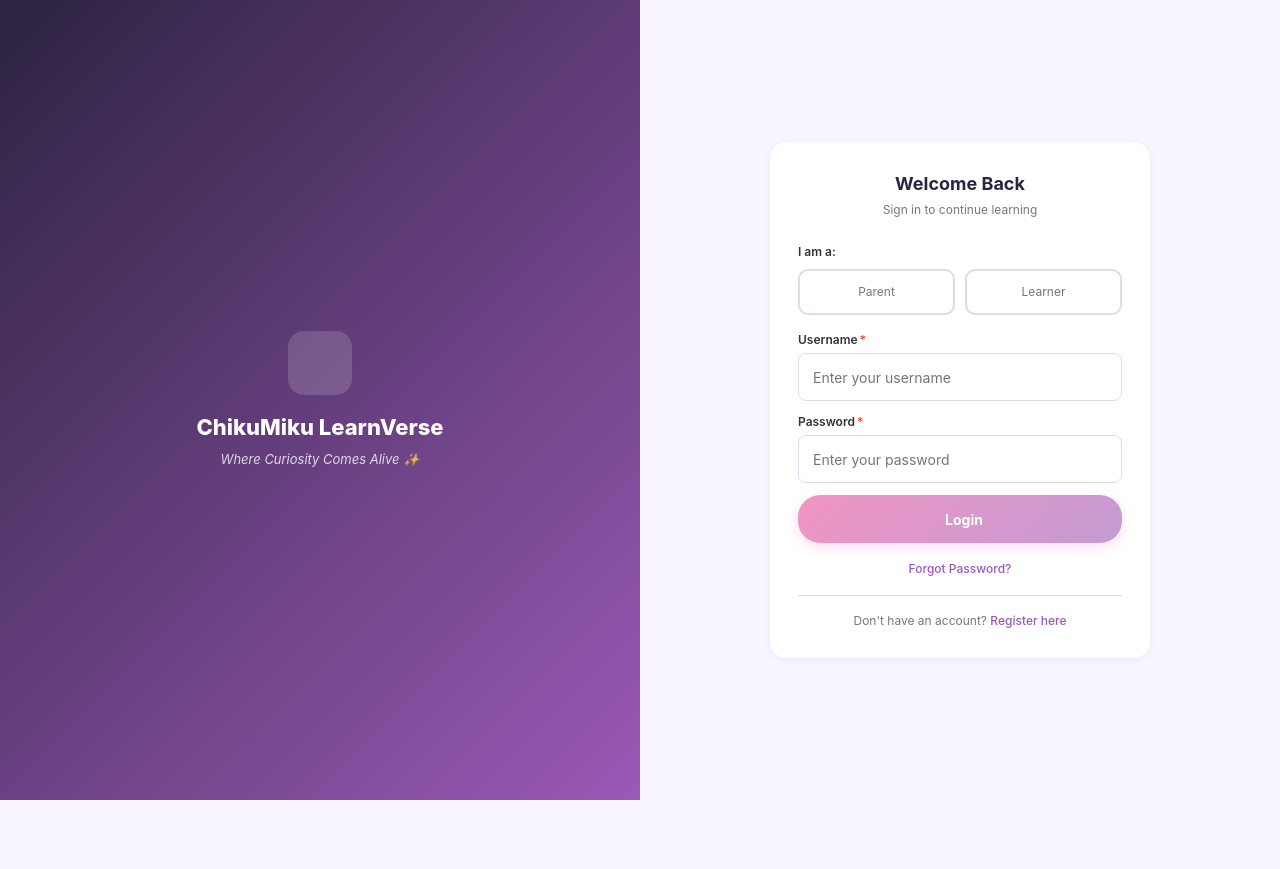
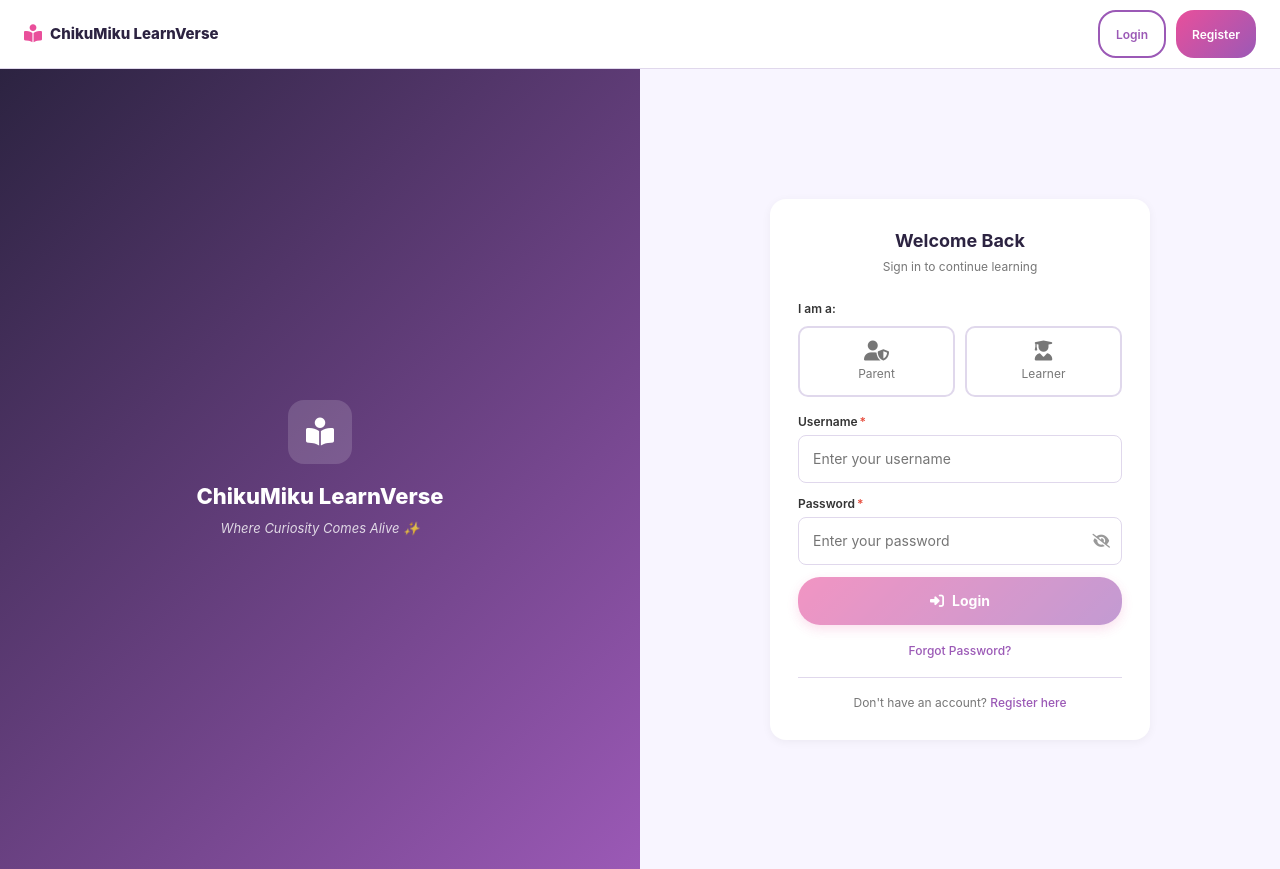
Before and after one commit to nayannilank/ChikuMiku-LearnVerse-AIDLC-KIRO, a React (Vite) app in the folder clients/web/: page /login in a window 1280 px wide. Before the commit the page ends 800 px from the top, so only its background shows below. Built offline with nearby package versions, Linux system fonts and the light colour scheme; no server answers.

Commit message:
Added app logo on top left corner of all pages

```diff
--- a/clients/web/index.html
+++ b/clients/web/index.html
@@ -4,6 +4,7 @@
     <meta charset="UTF-8" />
     <meta name="viewport" content="width=device-width, initial-scale=1.0, minimum-scale=1.0" />
     <meta name="description" content="ChikuMiku LearnVerse — Where Curiosity Comes Alive. AI-powered learning for LKG to 12th Grade." />
+    <link rel="stylesheet" href="https://cdnjs.cloudflare.com/ajax/libs/font-awesome/6.5.0/css/all.min.css" crossorigin="anonymous" referrerpolicy="no-referrer" />
     <title>ChikuMiku LearnVerse</title>
   </head>
   <body>
--- a/clients/web/src/App.tsx
+++ b/clients/web/src/App.tsx
@@ -10,6 +10,7 @@ import { NetworkProvider } from './context/NetworkContext';
 import { OfflineBanner } from './components/OfflineBanner';
 import { SyncIndicator } from './components/SyncIndicator';
 import { ProtectedRoute } from './components/ProtectedRoute';
+import { AppHeader } from './components/AppHeader';
 import { useSyncOnReconnect } from './hooks/useSyncOnReconnect';
 
 // Pages
@@ -55,36 +56,38 @@ function AppContent() {
       <OfflineBanner />
       <SyncIndicator syncState={syncState} />
       <Routes>
-        {/* Public Routes */}
+        {/* Landing has its own navbar — no AppHeader */}
         <Route path="/" element={<LandingPage />} />
-        <Route path="/login" element={<LoginPage />} />
-        <Route path="/register/parent" element={<ParentRegistration />} />
-        <Route path="/forgot-password" element={<ForgotPassword />} />
+
+        {/* All other routes get the shared AppHeader */}
+        <Route path="/login" element={<><AppHeader /><LoginPage /></>} />
+        <Route path="/register/parent" element={<><AppHeader /><ParentRegistration /></>} />
+        <Route path="/forgot-password" element={<><AppHeader /><ForgotPassword /></>} />
 
         {/* Parent Routes */}
-        <Route path="/parent/dashboard" element={<ProtectedRoute allowedRoles={['parent']}><ParentDashboard /></ProtectedRoute>} />
-        <Route path="/parent/profile" element={<ProtectedRoute allowedRoles={['parent']}><ParentProfile /></ProtectedRoute>} />
-        <Route path="/parent/settings" element={<ProtectedRoute allowedRoles={['parent']}><ParentProfile /></ProtectedRoute>} />
-        <Route path="/parent/manage-learners" element={<ProtectedRoute allowedRoles={['parent']}><ManageLearners /></ProtectedRoute>} />
-        <Route path="/register/learner" element={<ProtectedRoute allowedRoles={['parent']}><LearnerRegistration /></ProtectedRoute>} />
+        <Route path="/parent/dashboard" element={<ProtectedRoute allowedRoles={['parent']}><AppHeader /><ParentDashboard /></ProtectedRoute>} />
+        <Route path="/parent/profile" element={<ProtectedRoute allowedRoles={['parent']}><AppHeader /><ParentProfile /></ProtectedRoute>} />
+        <Route path="/parent/settings" element={<ProtectedRoute allowedRoles={['parent']}><AppHeader /><ParentProfile /></ProtectedRoute>} />
+        <Route path="/parent/manage-learners" element={<ProtectedRoute allowedRoles={['parent']}><AppHeader /><ManageLearners /></ProtectedRoute>} />
+        <Route path="/register/learner" element={<ProtectedRoute allowedRoles={['parent']}><AppHeader /><LearnerRegistration /></ProtectedRoute>} />
 
         {/* Learner Routes */}
-        <Route path="/learner/dashboard" element={<ProtectedRoute allowedRoles={['learner']}><LearnerDashboard /></ProtectedRoute>} />
+        <Route path="/learner/dashboard" element={<ProtectedRoute allowedRoles={['learner']}><AppHeader /><LearnerDashboard /></ProtectedRoute>} />
 
         {/* Content Ingestion */}
-        <Route path="/content/add-chapter" element={<ProtectedRoute><SelectSubjectBook /></ProtectedRoute>} />
-        <Route path="/content/capture" element={<ProtectedRoute><PageCapture /></ProtectedRoute>} />
-        <Route path="/content/ocr" element={<ProtectedRoute><TextRecognition /></ProtectedRoute>} />
-        <Route path="/content/explain" element={<ProtectedRoute><ChapterExplanation /></ProtectedRoute>} />
+        <Route path="/content/add-chapter" element={<ProtectedRoute><AppHeader /><SelectSubjectBook /></ProtectedRoute>} />
+        <Route path="/content/capture" element={<ProtectedRoute><AppHeader /><PageCapture /></ProtectedRoute>} />
+        <Route path="/content/ocr" element={<ProtectedRoute><AppHeader /><TextRecognition /></ProtectedRoute>} />
+        <Route path="/content/explain" element={<ProtectedRoute><AppHeader /><ChapterExplanation /></ProtectedRoute>} />
 
         {/* Learning Modes */}
-        <Route path="/learn/pronunciation" element={<ProtectedRoute><PronunciationPractice /></ProtectedRoute>} />
-        <Route path="/learn/grammar" element={<ProtectedRoute><GrammarExercise /></ProtectedRoute>} />
-        <Route path="/learn/comprehension" element={<ProtectedRoute><ComprehensionQA /></ProtectedRoute>} />
-        <Route path="/learn/revision" element={<ProtectedRoute><RevisionQuiz /></ProtectedRoute>} />
+        <Route path="/learn/pronunciation" element={<ProtectedRoute><AppHeader /><PronunciationPractice /></ProtectedRoute>} />
+        <Route path="/learn/grammar" element={<ProtectedRoute><AppHeader /><GrammarExercise /></ProtectedRoute>} />
+        <Route path="/learn/comprehension" element={<ProtectedRoute><AppHeader /><ComprehensionQA /></ProtectedRoute>} />
+        <Route path="/learn/revision" element={<ProtectedRoute><AppHeader /><RevisionQuiz /></ProtectedRoute>} />
 
         {/* Fallback */}
-        <Route path="/404" element={<NotFoundPage />} />
+        <Route path="/404" element={<><AppHeader /><NotFoundPage /></>} />
         <Route path="*" element={<Navigate to="/404" replace />} />
       </Routes>
     </BrowserRouter>
--- /dev/null
+++ b/clients/web/src/components/AppHeader.tsx
@@ -0,0 +1,89 @@
+/**
+ * AppHeader — Persistent navigation header with logo and nav links.
+ * Shown on all pages except LandingPage (which has its own navbar).
+ */
+import React from 'react';
+import { useNavigate } from 'react-router-dom';
+import { theme } from '../theme';
+import { useAuth } from '../context/AuthContext';
+
+export function AppHeader() {
+  const navigate = useNavigate();
+  const { isAuthenticated, role, logout } = useAuth();
+
+  return (
+    <nav style={styles.navbar}>
+      <div style={styles.navLogo} onClick={() => navigate('/')} role="button" tabIndex={0}>
+        <i className="fas fa-book-open-reader" style={{ color: theme.colors.pink, fontSize: 18, marginRight: 8 }} />
+        <span style={styles.navLogoText}>ChikuMiku LearnVerse</span>
+      </div>
+      <div style={styles.navRight}>
+        {isAuthenticated ? (
+          <>
+            <button
+              style={styles.navLink}
+              onClick={() => navigate(role === 'parent' ? '/parent/dashboard' : '/learner/dashboard')}
+            >
+              <i className="fas fa-home" style={{ marginRight: 4 }} /> Dashboard
+            </button>
+            <button style={styles.navBtnOutline} onClick={() => { logout(); navigate('/'); }}>
+              Logout
+            </button>
+          </>
+        ) : (
+          <>
+            <button style={styles.navBtnOutline} onClick={() => navigate('/login')}>Login</button>
+            <button style={styles.navBtnFilled} onClick={() => navigate('/register/parent')}>Register</button>
+          </>
+        )}
+      </div>
+    </nav>
+  );
+}
+
+const styles: Record<string, React.CSSProperties> = {
+  navbar: {
+    display: 'flex',
+    justifyContent: 'space-between',
+    alignItems: 'center',
+    padding: '10px 24px',
+    backgroundColor: theme.colors.white,
+    borderBottom: `1px solid ${theme.colors.border}`,
+    position: 'sticky' as const,
+    top: 0,
+    zIndex: 100,
+  },
+  navLogo: { display: 'flex', alignItems: 'center', cursor: 'pointer' },
+  navLogoText: { fontSize: 15, fontWeight: '800' as const, color: theme.colors.dark },
+  navRight: { display: 'flex', alignItems: 'center', gap: 10 },
+  navLink: {
+    background: 'none',
+    border: 'none',
+    color: theme.colors.dark,
+    fontSize: 13,
+    fontWeight: '600' as const,
+    cursor: 'pointer',
+    display: 'flex',
+    alignItems: 'center',
+  },
+  navBtnOutline: {
+    padding: '7px 16px',
+    border: `2px solid ${theme.colors.purple}`,
+    borderRadius: 18,
+    background: 'transparent',
+    color: theme.colors.purple,
+    fontSize: 12,
+    fontWeight: '600' as const,
+    cursor: 'pointer',
+  },
+  navBtnFilled: {
+    padding: '7px 16px',
+    border: 'none',
+    borderRadius: 18,
+    background: theme.gradients.primary,
+    color: '#fff',
+    fontSize: 12,
+    fontWeight: '600' as const,
+    cursor: 'pointer',
+  },
+};
```
